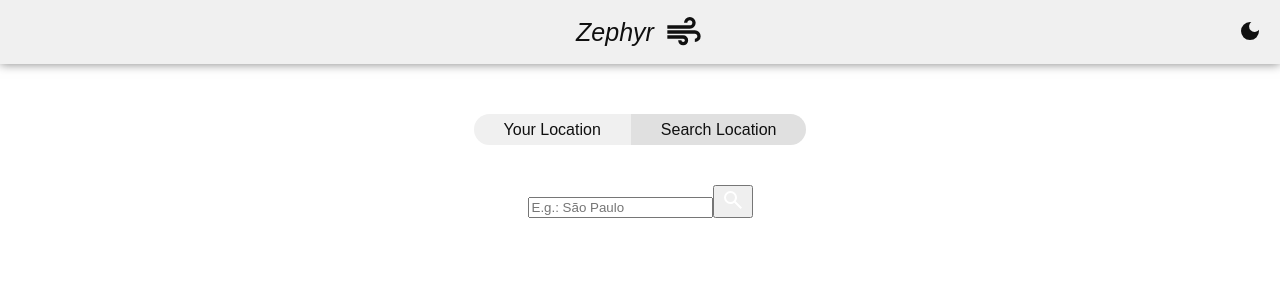
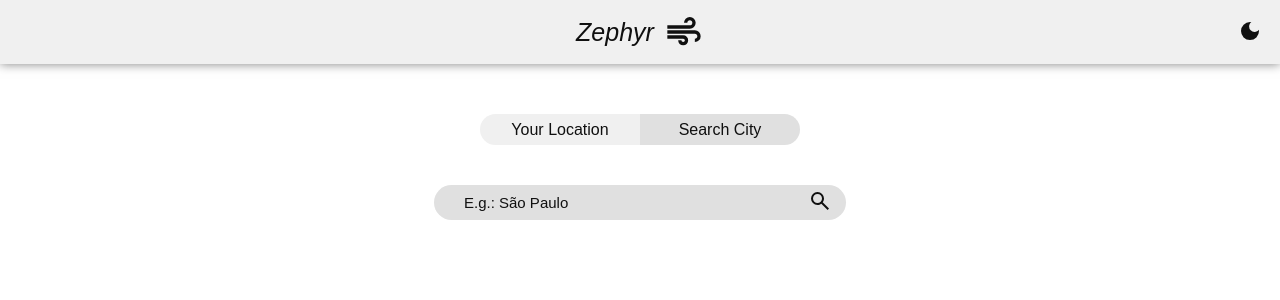
Before and after one commit to GrongoTheGrog/zephyr, a React (Create React App) app: page /search in a window 1280 px wide. Shown: the top 300 px of the page. Built offline with nearby package versions, Linux system fonts and the light colour scheme; no server answers; some icons are missing.

Commit message:
app essencially done, although still open for further improvements

```diff
--- a/src/App.js
+++ b/src/App.js
@@ -15,15 +15,15 @@ function App() {
 
   useEffect(() => {
     if (window.location.pathname !== '/'){
-      localStorage.setItem('lastPage', window.location.pathname);
+      sessionStorage.setItem('lastPage', window.location.pathname);
     }
   }, [])
 
 
   useEffect(() => {
-    const city = localStorage.getItem('city');
+    const city = sessionStorage.getItem('city');
     if (city) {
-      const lastPage = localStorage.getItem('lastPage') || `/places/${city}`;
+      const lastPage = sessionStorage.getItem('lastPage') || `/places/${city}`;
       navigate(lastPage);
       return
     }
@@ -34,11 +34,15 @@ function App() {
         fetch(`http://api.openweathermap.org/geo/1.0/reverse?lat=${postion.coords.latitude}&lon=${postion.coords.longitude}&appid=${process.env.REACT_APP_API_KEY}`)
         .then(response => response.json())
         .then(data => {
-          localStorage.setItem('city', data[0].name)
+          sessionStorage.setItem('city', data[0].name)
 
-          setCity(() => data[0].name);
-          const lastPage = localStorage.getItem('lastPage') || `/places/${data[0].name}`;
-          navigate(lastPage);
+          if (data[0].name) {
+            setCity(() => data[0].name);
+            const lastPage = sessionStorage.getItem('lastPage') || `/places/${data[0].name}`;
+            navigate(lastPage);
+          }
+        }).catch(error => {
+          console.error(error)
         })
 
 
@@ -51,8 +55,6 @@ function App() {
     }
   }, [])
 
-
-  console.log(city)
 
 
   return (
--- a/src/components/search/search.css
+++ b/src/components/search/search.css
@@ -3,4 +3,76 @@
     justify-content: center;
     align-items: center;
     padding-top: 40px;
+    flex-direction: column;
+    gap: 130px;
 }
+
+.form-search{
+    display: flex;
+
+}
+
+
+.input-search{
+    outline: none;
+    padding: 4px 30px;
+    width: 300px;
+    background-color: var(--lighter-2);
+    border: none;
+    font-size: 15px;
+    border-top-left-radius: 20px;
+    border-bottom-left-radius: 20px;
+    color: var(--font-color);
+}
+
+.input-search::placeholder{
+    color: var(--font-color);
+
+}
+
+.button-search{
+    background-color: var(--lighter-2);
+    border: none;
+    cursor: pointer;
+    padding: 4px 14px;
+    border-top-right-radius: 20px;
+    border-bottom-right-radius: 20px;
+}
+
+.city-card{
+    background-color: var(--lighter-2);
+    padding: 6px 25px;
+    border-radius: 20px;
+    display: flex;
+    align-items: center;
+    gap: 30px;
+    cursor: pointer;
+}
+
+.city-card:hover{
+
+}
+
+.city-card:active{
+
+}
+
+.span-city{
+    font-size: 20px;
+}
+
+.span-country{
+    font-size: 12px;
+}
+
+.image-card{
+    width: 20px;
+}
+
+.result-container{
+    width: 70vw;
+    display: flex;
+    flex-wrap: wrap;
+    justify-content: center;
+    gap: 20px;
+}
--- a/src/components/search/search.jsx
+++ b/src/components/search/search.jsx
@@ -2,21 +2,83 @@ import './search.css';
 import blackSearch from '../../assets/search-black.svg';
 import whiteSearch from '../../assets/search-white.svg';
 import { useDefinitions } from '../../siteDefinitions';
+import { use, useState } from 'react';
+import { useNavigate } from 'react-router-dom';
+import { Weather } from '../weather/wheather';
 
 const searchIcon = [blackSearch, whiteSearch];
 
 export function Search() {
 
+    const [data, setData] = useState(null);
+    const [inputData, setInputData] = useState('');
+
+    async function click(event){
+        event.preventDefault();
+        const form = new FormData(event.target);
+        const city = form.get('inputSearch').trim();
+
+        const response = await fetch(`http://api.openweathermap.org/geo/1.0/direct?q=${city}&limit=10&appid=${process.env.REACT_APP_API_KEY}`);
+
+        const json = await response.json();
+        const cityObject = {};
+
+        json.forEach((city, index) => {
+            if (!cityObject[city.name]){
+                cityObject[city.name] =  (
+                    <CityCard city={city.name} country={city.country} key={index}/>
+                );
+            }
+        })
+
+        const values = Object.values(cityObject);
+        setData(values);
+    }
+
     const {theme} = useDefinitions();
 
     return (
         <section className='search-container'>
-            <form className='form-search'>
-                <input className='input-search' placeholder='E.g.: São Paulo'></input>
+            <form className='form-search' onSubmit={click}>
+                <input
+                    name='inputSearch'
+                    value={inputData}
+                    className='input-search'
+                    placeholder='E.g.: São Paulo'
+                    onChange={(event) => setInputData(event.target.value)}
+                >
+
+                    </input>
                 <button className='button-search'>
-                    <img src={searchIcon[theme.data ? 0 : 1]}></img>
+                    <img src={searchIcon[theme.data ? 1 : 0]}></img>
                 </button>
             </form>
+
+
+            {
+            data &&
+            <div className='result-container'>
+                {data}
+            </div>}
         </section>
     )
 }
+
+function CityCard(props) {
+
+    const navigator = useNavigate()
+
+    function clickCard(){
+        navigator(`/places/${props.city}`)
+    }
+
+    const {theme} = useDefinitions();
+
+    return (
+        <div className='city-card' onClick={clickCard}>
+            <span className='span-city'>{props.city}</span>
+            <span className='span-country'>{props.country}</span>
+            <img src={searchIcon[theme.data ? 1 : 0]} className='image-card'></img>
+        </div>
+    )
+}
--- a/src/components/toggleSearch/toggleSearch.css
+++ b/src/components/toggleSearch/toggleSearch.css
@@ -7,6 +7,7 @@
 
 .toggle-button{
     height: 25px;
+    width: 100px;
     cursor: pointer;
     border: none;
     color: var(--font-color);
@@ -15,6 +16,7 @@
     text-decoration: none;
     display: flex;
     align-items: center;
+    justify-content: center;
 }
 
 .search{
--- a/src/components/toggleSearch/toggleSearch.jsx
+++ b/src/components/toggleSearch/toggleSearch.jsx
@@ -2,13 +2,14 @@ import { useEffect, useRef, useState } from 'react';
 import './toggleSearch.css';
 import { Link } from 'react-router-dom';
 
-export function ToggleSearch({city}){
+export function ToggleSearch(){
 
     const [current, setCurrent] = useState(0);
+    const city = sessionStorage.getItem('city');
 
     const buttons = [
         {label: 'Your Location', class: 'local', link: `/places/${city}`},
-        {label: 'Search Location', class: 'search', link: `/search`}
+        {label: 'Search City', class: 'search', link: `/search`}
     ]
 
     return (
--- a/src/components/weather/wheather.jsx
+++ b/src/components/weather/wheather.jsx
@@ -1,4 +1,4 @@
-import { use, useEffect, useRef, useState } from "react";
+import { useEffect, useRef, useState } from "react";
 import { useParams } from "react-router-dom";
 import { useDefinitions } from "../../siteDefinitions";
 
@@ -8,7 +8,6 @@ import { Line } from "react-chartjs-2";
 import './wheather.css';
 
 import {format} from 'date-fns';
-import { ca } from "date-fns/locale";
 
 ChartJS.register(
     CategoryScale,
@@ -44,7 +43,7 @@ export function Weather(){
 
         const getData = async () => {
             try{
-                const responseCoords = await fetch(`http://api.openweathermap.org/geo/1.0/direct?q=${city}&limit=3&appid=${process.env.REACT_APP_API_KEY}`);
+                const responseCoords = await fetch(`http://api.openweathermap.org/geo/1.0/direct?q=${city}&limit=10&appid=${process.env.REACT_APP_API_KEY}`);
 
                 if (!responseCoords.ok) {
                     throw new Error('Failed to fetch city coordinates');
@@ -63,12 +62,11 @@ export function Weather(){
 
                 const current = await responseCurrentData.json();
 
-                console.log(current)
 
                 setCurrentData(current);
 
                 const timezoneOffset = current.timezone; // Timezone in seconds
-                setLocalTime(new Date((Date.now() - new Date().getTimezoneOffset() * 60000) - timezoneOffset * 1000));
+                setLocalTime(new Date((Date.now() + new Date().getTimezoneOffset() * 60000) + timezoneOffset * 1000));
 
                 setIconCoded(current.weather[0].icon);
 
@@ -139,7 +137,6 @@ export function Weather(){
 
     const definitions = useDefinitions();
 
-    console.log(listDataChart)
 
     const color = definitions.theme.data ? '#ffffff' : '#101010';
 
```
